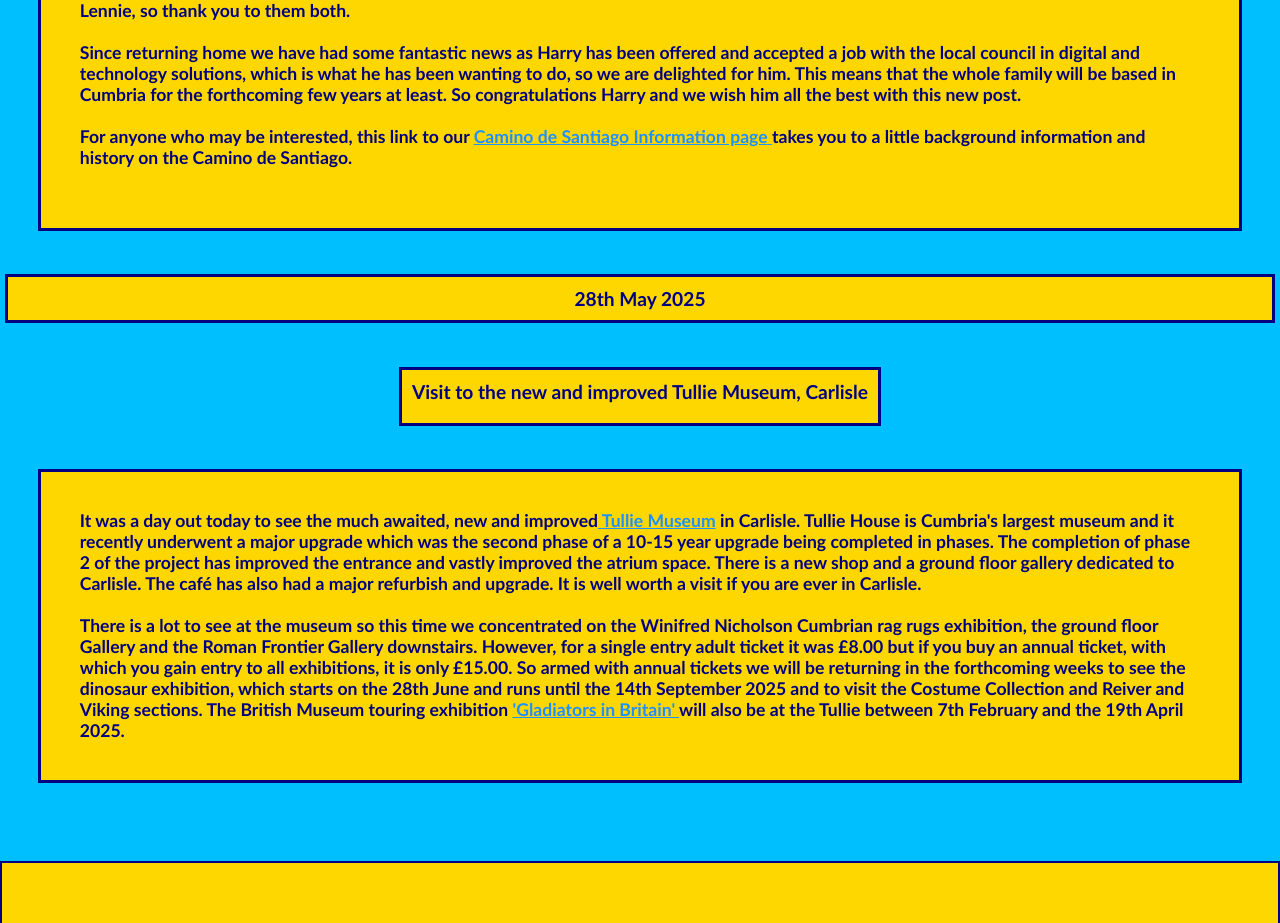
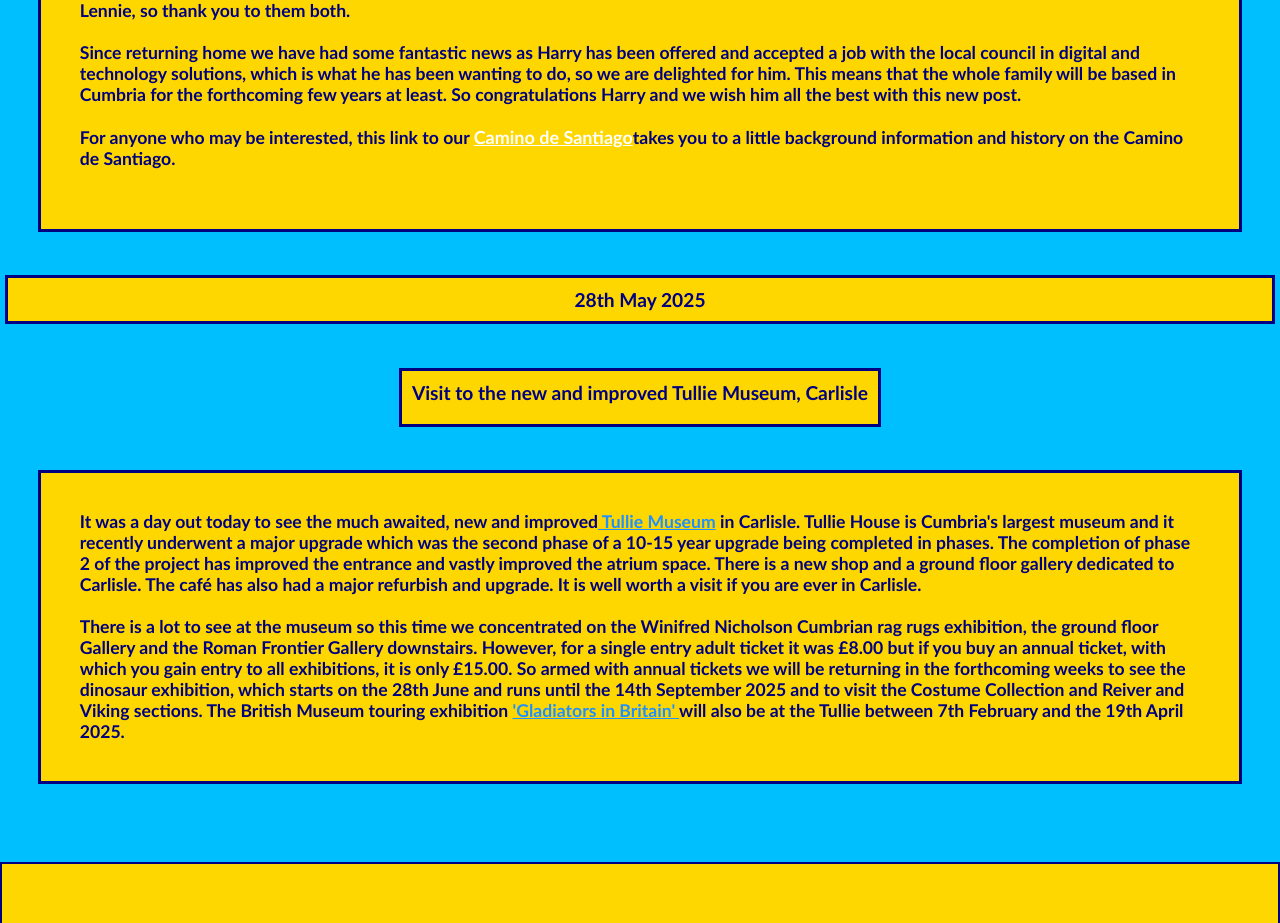
Before and after one commit to JillThomas799/thomasfamilyblog-2024-2025git, a React (Create React App) app: page /may2025 in a window 1280 px wide. Shown: the part 1420-2343 px from the top of the page. Built offline with nearby package versions, Linux system fonts and the light colour scheme.

Commit message:
Edit to link message to internal page CdS

```diff
--- a/src/May2025.js
+++ b/src/May2025.js
@@ -298,9 +298,8 @@ export default function May2025() {
           <br />
           <br />
           For anyone who may be interested, this link to our{" "}
-          <Link to="/caminodesantiago" target="_blank" className="linkMay2025">
-            {" "}
-            Camino de Santiago Information page{" "}
+          <Link to="/caminodesantiago" className="monthLink">
+            Camino de Santiago
           </Link>
           takes you to a little background information and history on the Camino
           de Santiago.
```
